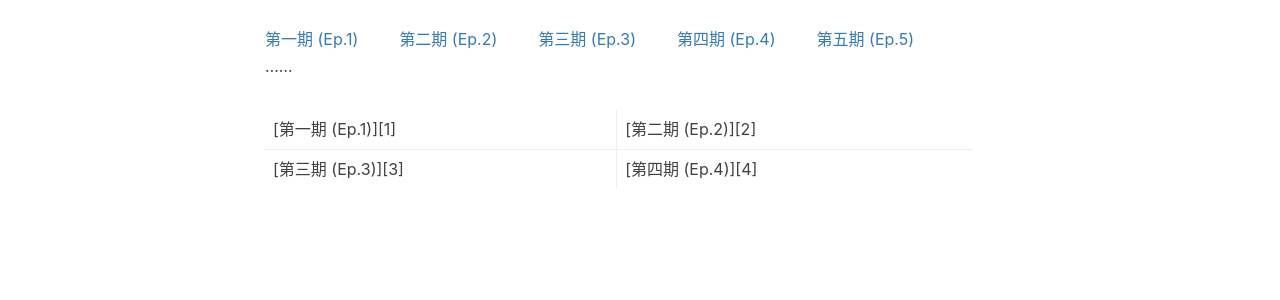
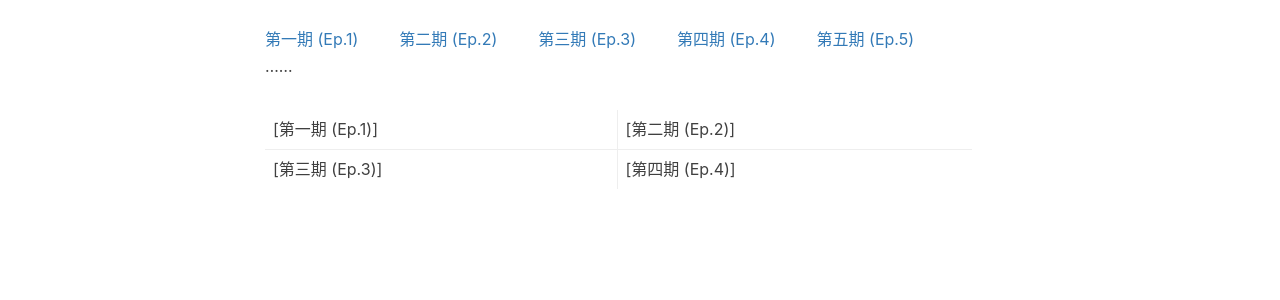
Before and after one commit to zizouqi/zizouqi.github.io, a Jekyll site: the page built from _posts/2019-05-03-courier-and-effect.md, in a window 1280 px wide. Shown: the part 780-1080 px from the top of the page. Built offline with Jekyll 4.4.1, drawn with Linux system fonts in a browser that asks for light colours; nearby versions of some CDN libraries; comment, search, counter and statistics services are not loaded; part of the change alters nothing that is shown.

Commit message:
Update 2019-05-03-courier-and-effect.md

```diff
--- a/_posts/2019-05-03-courier-and-effect.md
+++ b/_posts/2019-05-03-courier-and-effect.md
@@ -25,14 +25,14 @@ tags:
 #### 全信使模型 All Couriers：
 [第一期 (Ep.1)][1] 　　 [第二期 (Ep.2)][2] 　　 [第三期 (Ep.3)][3] 　　 [第四期 (Ep.4)][4] 　　 [第五期 (Ep.5)][5] 　　 ……
 
-<table rules="none" frame="void">
+<table rules="none" frame="void" style="word-break: keep-all">
 	<tr>
-		<td>[第一期 (Ep.1)][1]</td>
-		<td>[第二期 (Ep.2)][2]</td>
+		<td>[第一期 (Ep.1)]</td>
+		<td>[第二期 (Ep.2)]</td>
 	</tr>
 	<tr>
-		<td>[第三期 (Ep.3)][3]</td>
-		<td>[第四期 (Ep.4)][4]</td>
+		<td>[第三期 (Ep.3)]</td>
+		<td>[第四期 (Ep.4)]</td>
 	</tr>
 </table>
 
```
